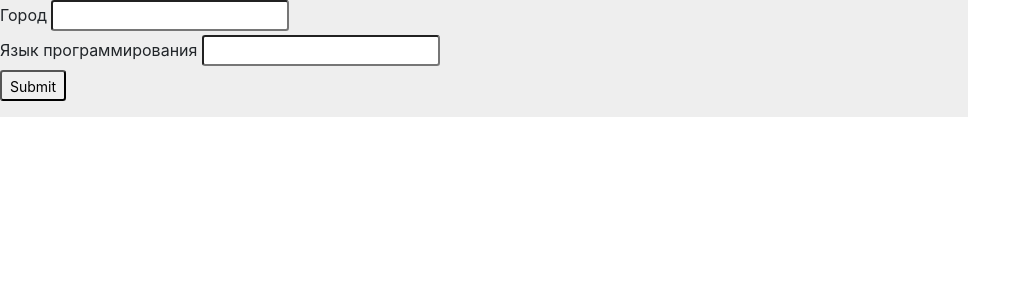
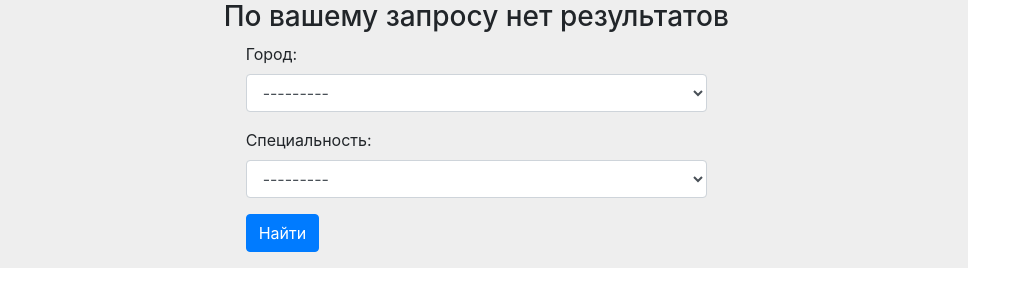
Before and after one commit to olysseuss/service_scrp, a Django app: page /home/ in a window 1280 px wide. Shown: the part 56-363 px from the top of the page, without its empty margins (0-1031 px from the left). Run offline with Django 3.2, Linux system fonts and the light colour scheme; tables that the repository leaves empty hold one stand-in row (values such as "Sample post"); some libraries are stand-ins or nearby versions.

Commit message:
search form from forms.py

```diff
--- /dev/null
+++ b/src/scrap/forms.py
@@ -0,0 +1,15 @@
+from django import forms
+from scrap.models import City, Language
+
+
+class FindForm(forms.Form):
+    city = forms.ModelChoiceField(queryset=City.objects.all(),
+                                  to_field_name='slug',
+                                  required=False,  # allows you to make a choice in the form optional
+                                  widget=forms.Select(attrs={'class': 'form-control'}), # assign a class to the form(from Bootstrap)
+                                  label='Город')
+    language = forms.ModelChoiceField(queryset=Language.objects.all(),
+                                      to_field_name='slug',
+                                      required=False,
+                                      widget=forms.Select(attrs={'class': 'form-control'}),
+                                      label='Специальность')
--- a/src/scrap/templates/scrap/home.html
+++ b/src/scrap/templates/scrap/home.html
@@ -16,13 +16,20 @@
         <a href="{{obj.url}}" class="btn btn-primary">Go to the site</a>
     </div>
 </div>
+{% empty %}
+    <div class="row">
+        <div class="col-md mx-auto">
+            <h3 align="center">По вашему запросу нет результатов</h3>
+        </div>
+    </div>
 {% endfor %}
 
-<form action="" class="form-group">
-    <label>Город</label>
-    <input type="text" name="city" class="form-control-sm"><br>
-    <label>Язык программирования</label>
-    <input type="text" name="language" class="form-control-sm"><br>
-    <input type="submit" value="Submit" class="form-control-sm">
-</form>
+<div class="row">
+    <div class="col-md-6 mx-auto">
+    <form action="" class="form-group">
+        {{form.as_p}}
+        <button type="submit" value="Найти" class="btn btn-primary">Найти</button>
+    </form>
+    </div>
+</div>
 {% endblock %}
--- a/src/scrap/views.py
+++ b/src/scrap/views.py
@@ -1,17 +1,20 @@
 from django.shortcuts import render
+
+from .forms import FindForm
 from .models import Vacancy
 
 
 def home(requests):
     print(requests.GET)
+    form = FindForm()
     city = requests.GET.get('city')
     language = requests.GET.get('language')
     qs = []
     if city or language:
         _filter = {}
         if city:
-            _filter['id_city__name'] = city
+            _filter['id_city__slug'] = city
         if language:
-            _filter['id_language__name'] = language
+            _filter['id_language__slug'] = language
         qs = Vacancy.objects.filter(**_filter)
-    return render(requests, 'scrap/home.html', {'object_list': qs})
+    return render(requests, 'scrap/home.html', {'object_list': qs, 'form': form})
```
